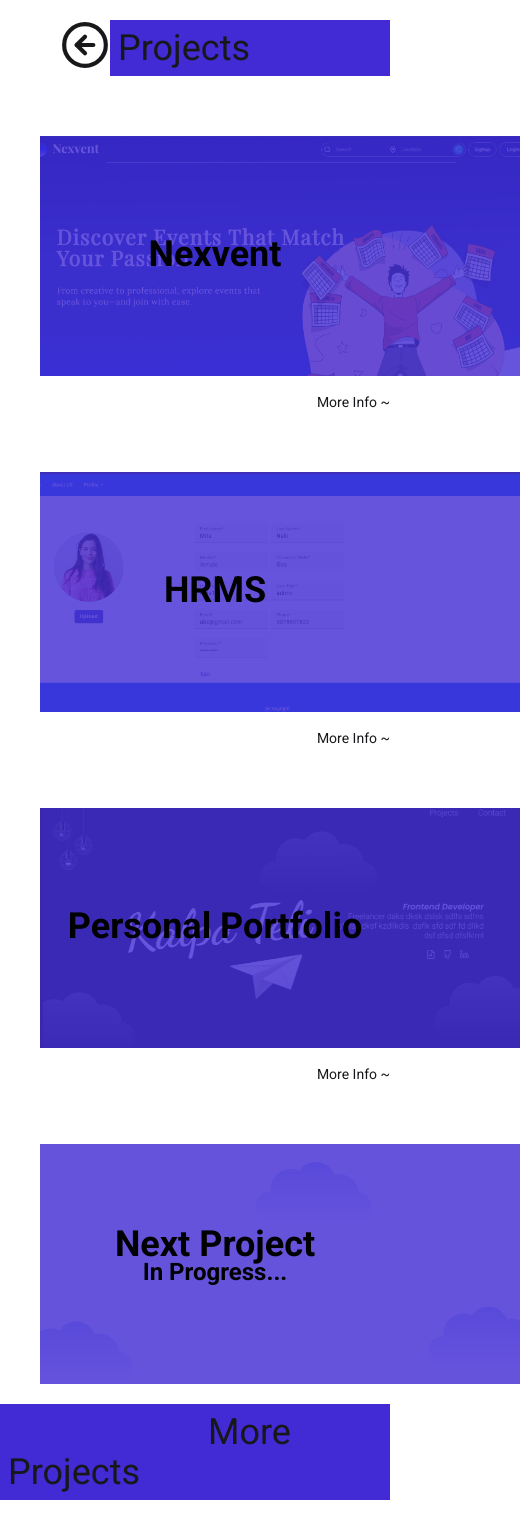
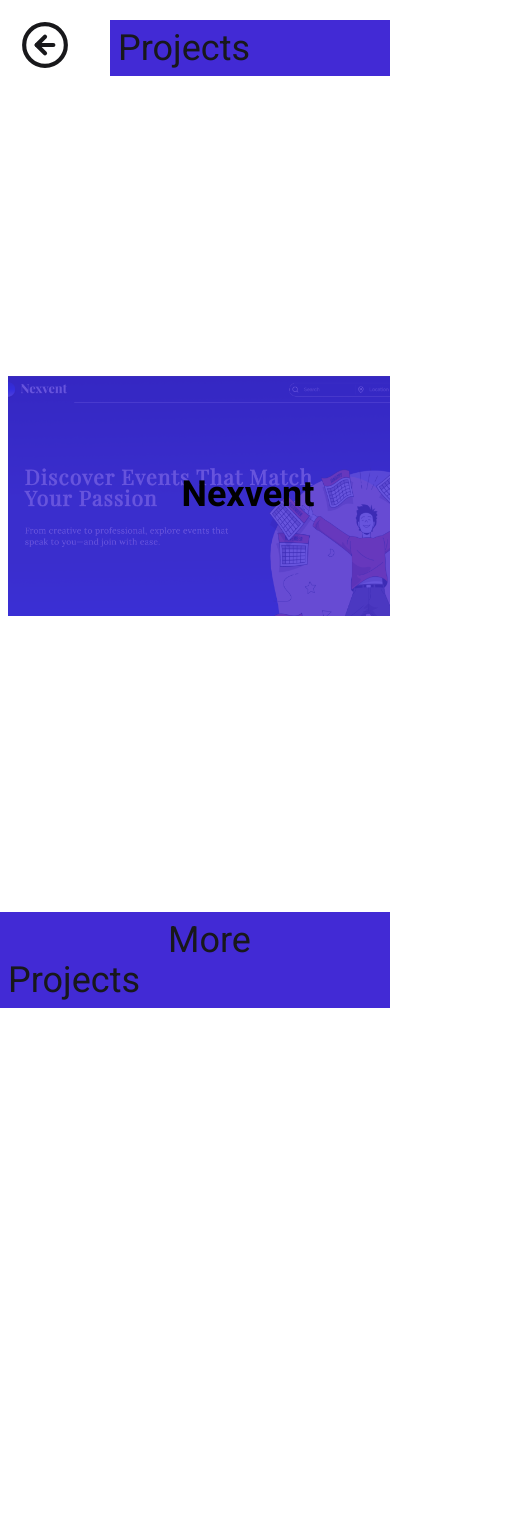
Before and after one commit to Kalpa07/Portfolio-Kalpa, a React (Vite) app in the folder frontend/: page /projects in a window 390 px wide. Shown: the whole page, 520 px wide, since content can reach past the window. After the commit the page ends 1028 px from the top, so only its background shows below. Built offline with nearby package versions, Linux system fonts and the light colour scheme.

Commit message:
added responsiveness for project page

```diff
--- a/frontend/src/components/heroSection.jsx
+++ b/frontend/src/components/heroSection.jsx
@@ -59,9 +59,9 @@ const HeroSection = ({  handleThemeToggle }) => {
           <h1 className='font-dancing text-[70px] -rotate-[8.24deg] mt-20 sm:text-[160px]'>Kalpa Teli</h1>
         </div>
         <div className='sm:justify-items-end justify-end mt-50 sm:mt-10 ml-[50px]'>
-          <div className='w-70 sm:w-120 sm:text-end'>
+          <div className='w-80 sm:w-120 sm:text-end'>
             <h1 className='font-poppins font-extrabold text-lg sm:text-3xl italic'>Frontend Developer</h1>
-            <p className='text-xs sm:text-lg mt-2 font-light'>
+            <p className='text-md sm:text-lg mt-2 font-light'>
               Passionate about creating user-friendly, visually appealing web experiences, I blend clean code with thoughtful design.
               With a background in UI/UX and frontend development, I deliver seamless digital solutions
             </p>
--- a/frontend/src/pages/Projects.jsx
+++ b/frontend/src/pages/Projects.jsx
@@ -43,21 +43,25 @@ const Projects = () => {
     return (
         <div className=''>
             <div className='flex justify-between text-4xl mb-5 mt-5 '>
-                <div className="ml-15">
+                <div className="ml-5 sm:ml-15">
                     <a href="/" className="">
                         <CircleArrowLeft className='!w-[50px] !h-[50px]'/>
                     </a>
                 </div>
-                <div className="  bg-primary w-100 p-2">
+                <div className="  bg-primary w-70 sm:w-100 p-2">
                     <h1 >Projects</h1>
                 </div>
             </div>
-            <div className='flex flex-col sm:grid justify-items-center sm:grid-cols-2 pl-10 gap-x-5 sm:gap-x-10 gap-y-5'>
+            <div className='flex flex-row sm:grid
+                overflow-x-auto sm:overflow-visible
+                gap-x-5 sm:grid-cols-2 ml-2
+                pl-5 sm:pl-10 pr-5 sm:pr-0
+                snap-x snap-mandatory'>
                 {projectData.map((project, index) => {
                     const isExpanded = expandedIndex === index;
 
                     return (
-                        <div key={index} className="flex flex-col relative">
+                        <div key={index} className="flex flex-col relative snap-start mt-60 sm:mt-5  mb-60 sm:mb-0">
                             <h2 className={`
                             text-4xl font-bold z-20 transition-all duration-[2000ms] ease-in-out w-max
                             ${isExpanded || hoveredIndex === index
@@ -118,7 +122,7 @@ const Projects = () => {
             </div>
             <div className='flex justify-between text-4xl mb-5 mt-5'>
                 <div className="bg-primary p-2">
-                    <a href="https://github.com/Kalpa07" className=" ml-50">
+                    <a href="https://github.com/Kalpa07" className=" ml-40 mr-5">
                         More Projects
                     </a>
                 </div>
--- a/frontend/tailwind.config.js
+++ b/frontend/tailwind.config.js
@@ -7,7 +7,7 @@ export default {
   theme: {
     extend: {
       screens: {
-        sm: "640px",
+        sm: "730px",
         md: "768px",
         lg: "1024px",
         xl: "1280px",
```
Also changed, not shown: frontend/src/pages/Home.jsx (+0 -54 lines).
